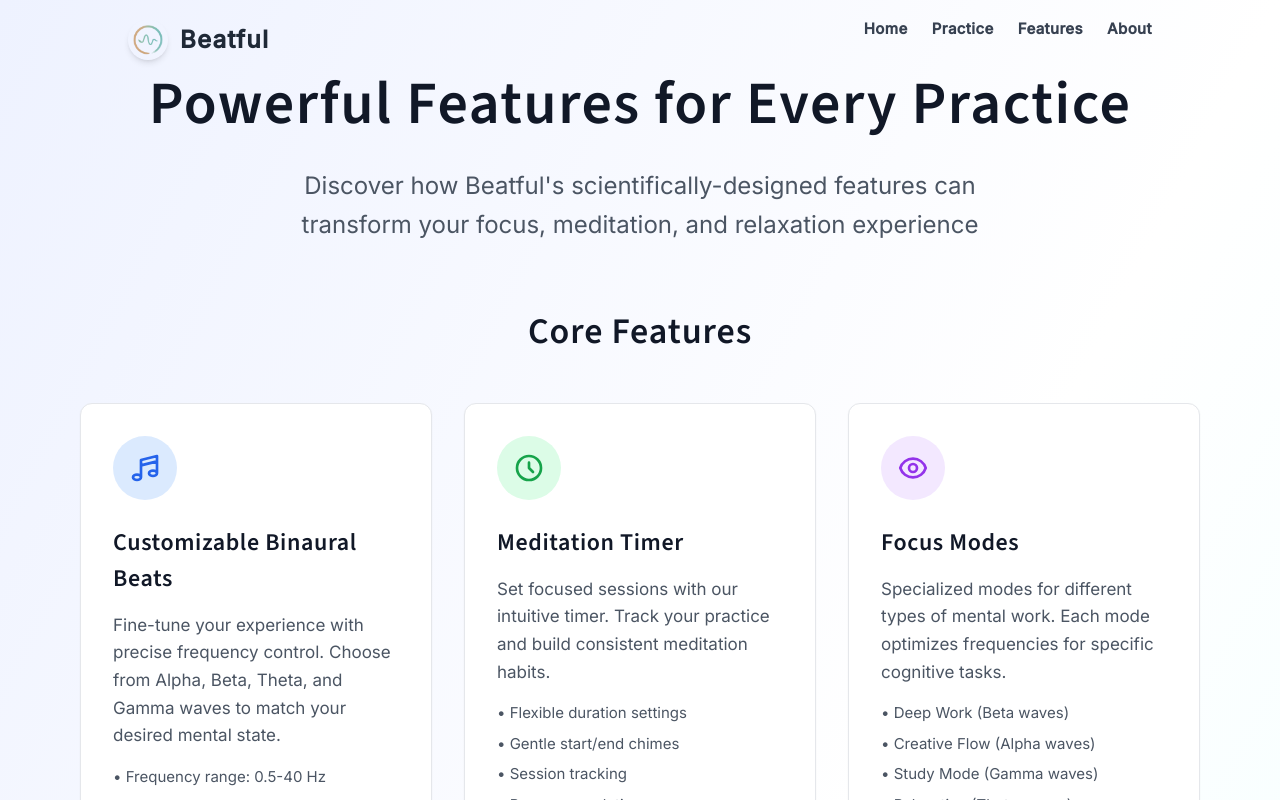
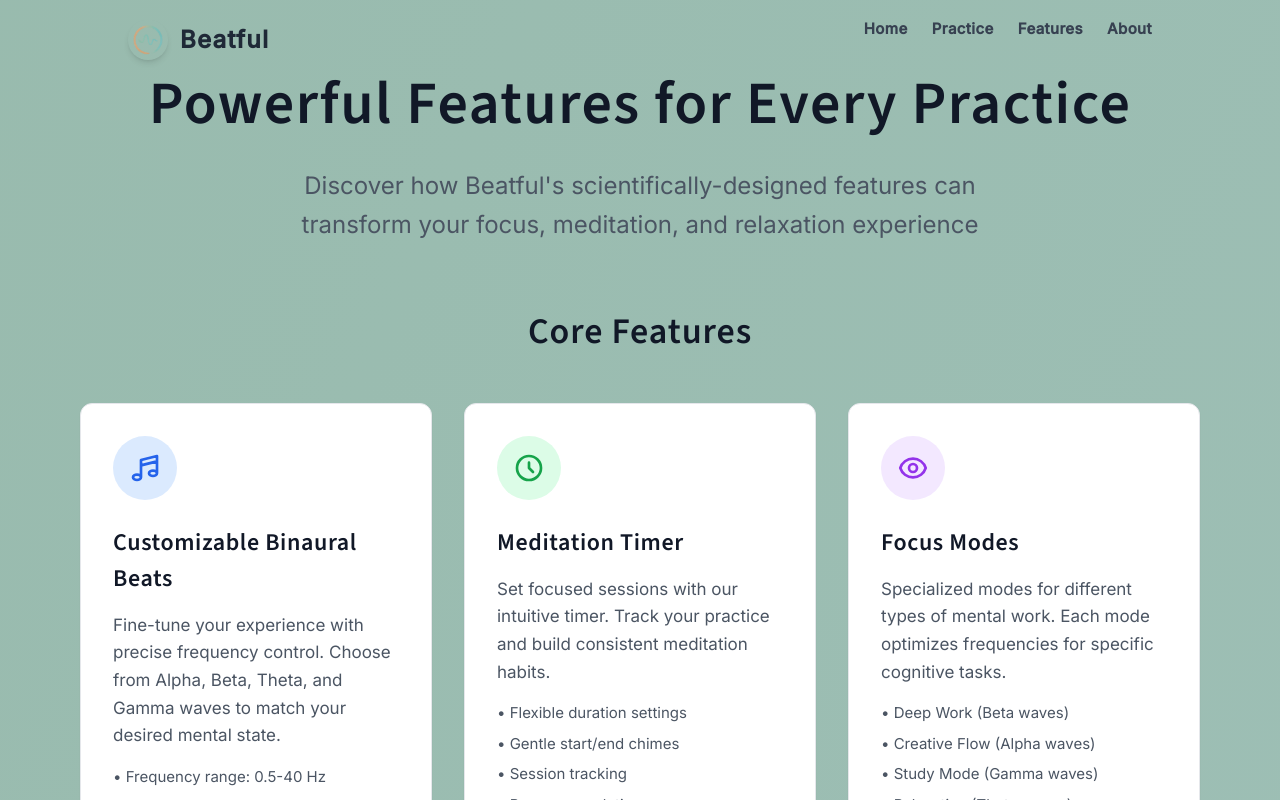
Before and after one commit to Sudhanshugtm/binaural-beats-app, a Next.js app: page /features in a window 1280 px wide. Shown: the top 800 px of the page. Built offline with nearby package versions, Linux system fonts and the light colour scheme.

Commit message:
Add animated gradient backgrounds

```diff
--- a/app/features/page.tsx
+++ b/app/features/page.tsx
@@ -36,7 +36,7 @@ export const metadata: Metadata = {
 
 export default function FeaturesPage() {
   return (
-    <div className="min-h-screen bg-gradient-to-br from-indigo-50 via-white to-cyan-50">
+    <div className="min-h-screen bg-gradient-to-br from-indigo-50 via-white to-cyan-50 animated-gradient">
       <div className="container mx-auto px-4 py-16 max-w-6xl">
         <header className="text-center mb-16">
           <h1 className="text-4xl md:text-5xl font-bold text-gray-900 mb-6">
--- a/app/globals.css
+++ b/app/globals.css
@@ -3162,3 +3162,27 @@ button, .btn, [role="button"] {
     height: 40px;
   }
 }
+
+/* Animated gradient background for subtle motion */
+@keyframes gradient-shift {
+  0% {
+    background-position: 0% 50%;
+  }
+  50% {
+    background-position: 100% 50%;
+  }
+  100% {
+    background-position: 0% 50%;
+  }
+}
+
+.animated-gradient {
+  background-image: linear-gradient(
+      115deg,
+      hsl(var(--gradient-start) / 0.6),
+      hsl(var(--gradient-middle) / 0.6),
+      hsl(var(--gradient-end) / 0.6)
+    );
+  background-size: 400% 400%;
+  animation: gradient-shift 20s ease infinite;
+}
--- a/app/page.tsx
+++ b/app/page.tsx
@@ -23,7 +23,7 @@ export default function Home() {
 
   if (isLoading) {
     return (
-      <div className="min-h-screen bg-morning-dew ambient-bg flex items-center justify-center relative mobile-safe-area">
+      <div className="min-h-screen bg-morning-dew animated-gradient ambient-bg flex items-center justify-center relative mobile-safe-area">
         <AmbientFloatingElements
           density="minimal"
           isPlaying={false}
@@ -35,7 +35,7 @@ export default function Home() {
   }
 
   return (
-    <div className="min-h-screen bg-forest-mist ambient-bg serene-overlay relative overflow-hidden mobile-safe-area">
+    <div className="min-h-screen bg-forest-mist animated-gradient ambient-bg serene-overlay relative overflow-hidden mobile-safe-area">
       <script
         type="application/ld+json"
         dangerouslySetInnerHTML={{
--- a/components/ProductivityBinauralPlayer.tsx
+++ b/components/ProductivityBinauralPlayer.tsx
@@ -438,7 +438,7 @@ export default function ProductivityBinauralPlayer() {
 
 
   return (
-    <div className="min-h-screen bg-morning-dew ambient-bg serene-overlay mobile-safe-area relative">
+    <div className="min-h-screen bg-morning-dew animated-gradient ambient-bg serene-overlay mobile-safe-area relative">
       {/* Dynamic floating nature elements for ambient atmosphere */}
       <AmbientFloatingElements
         density="light"
```
